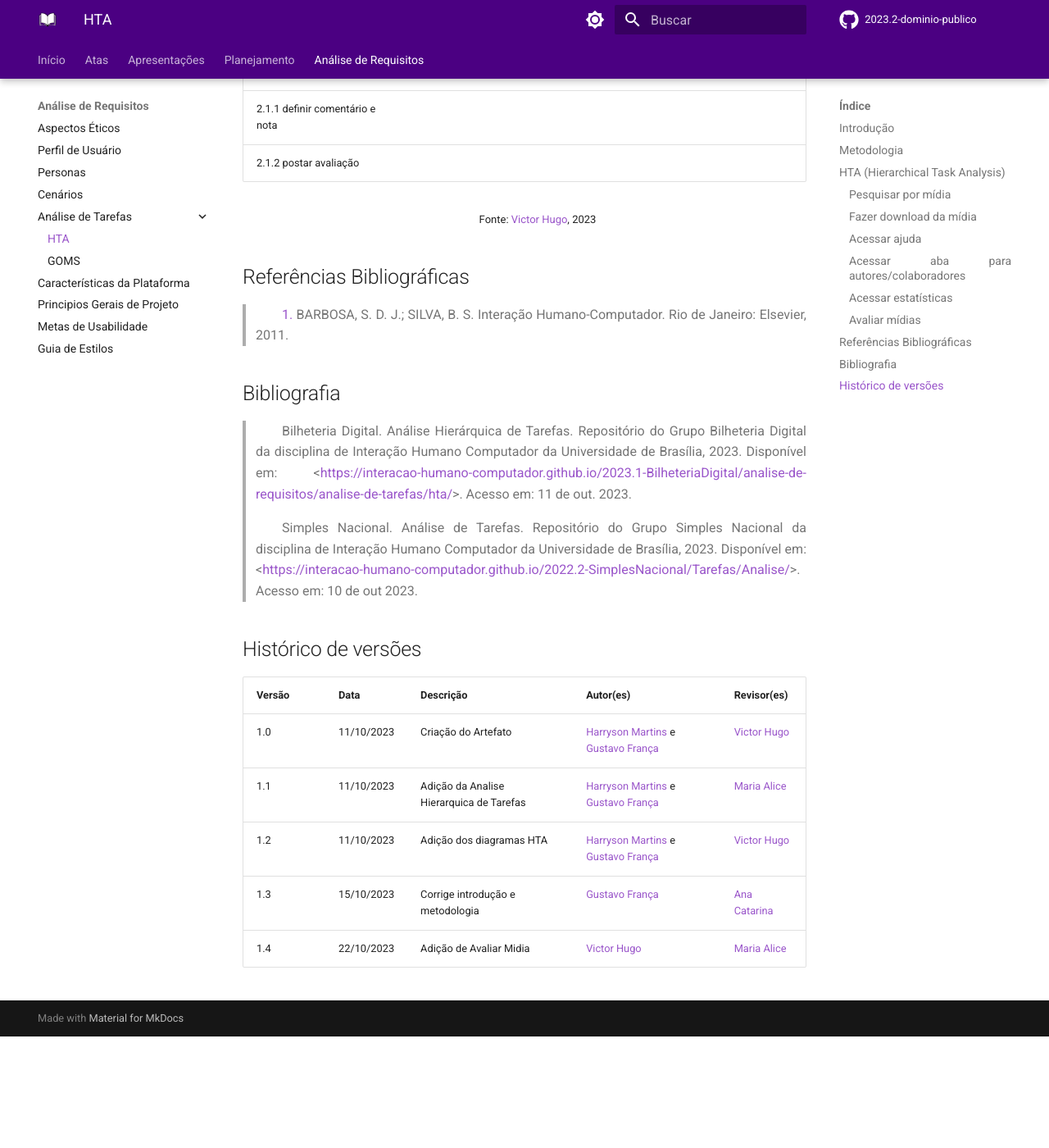
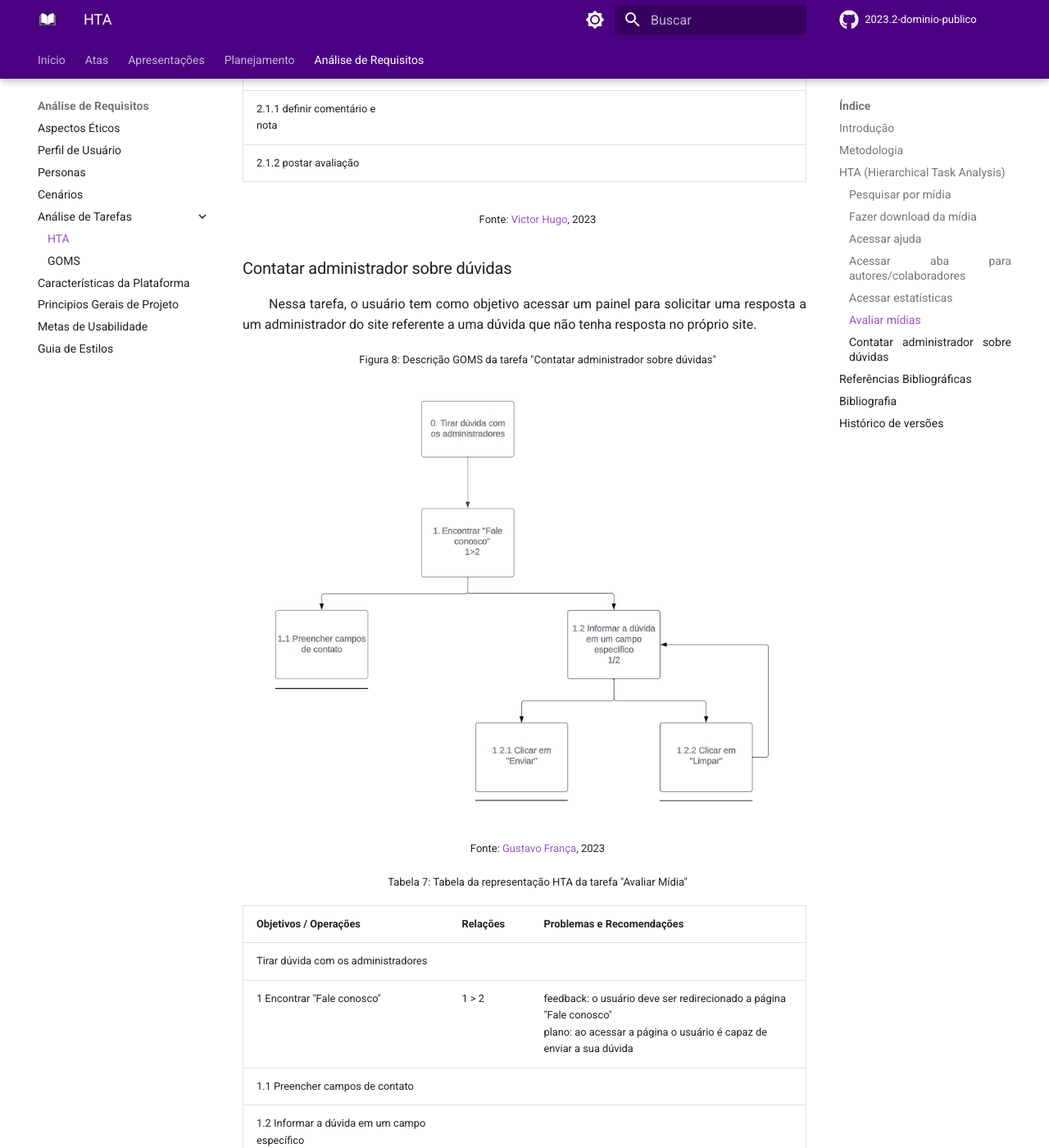
Before and after one commit to Interacao-Humano-Computador/2023.2-Dominio-Publico, an MkDocs documentation site: the page built from docs/analise_de_requisitos/analise_de_tarefas/hta.md, in a window 1280 px wide and 1400 px high, scrolled down 9091 px. Shown: the whole window at 82% size. Built offline with MkDocs 1.6.1 and Material for MkDocs 9.7.7, drawn with Linux system fonts in a browser that asks for light colours; comment, search, counter and statistics services are not loaded; before the commit the page ends 10355 px from its top, so only the background shows below that; some of the changed text lies outside the part shown.

Commit message:
adiciona tarefa no hta e goms

```diff
--- a/docs/analise_de_requisitos/analise_de_tarefas/hta.md
+++ b/docs/analise_de_requisitos/analise_de_tarefas/hta.md
@@ -177,6 +177,30 @@ Nesta tarefa, o objetivo do usuário é avaliar as midias que já foram consumid
 
 <font size="2"><p style="text-align: center">Fonte: [Victor Hugo](https://github.com/ViictorHugoo), 2023</p></font>
 
+### Contatar administrador sobre dúvidas
+
+Nessa tarefa, o usuário tem como objetivo acessar um painel para solicitar uma resposta a um administrador do site referente a uma dúvida que não tenha resposta no próprio site.
+
+<font size="2"><p style="text-align: center">Figura 8: Descrição GOMS da tarefa "Contatar administrador sobre dúvidas"</p></font>
+
+![GOMSContatoAdmin](../../assets/analise_de_requisitos/HTAContatoAdmin.png)
+
+<font size="2"><p style="text-align: center">Fonte: [Gustavo França](https://github.com/gustavofbs), 2023</p></font>
+
+<font size="2"><p style="text-align: center">Tabela 7: Tabela da representação HTA da tarefa "Avaliar Mídia"</p></font>
+
+| Objetivos / Operações                               | Relações | Problemas e Recomendações                                                                                                                                              |
+| --------------------------------------------------- | -------- | ---------------------------------------------------------------------------------------------------------------------------------------------------------------------- |
+| Tirar dúvida com os administradores                     | | |
+| 1 Encontrar "Fale conosco"         |   1 > 2   | feedback: o usuário deve ser redirecionado a página "Fale conosco" <br> plano: ao acessar a página o usuário é capaz de enviar a sua dúvida  |
+| 1.1 Preencher campos de contato     | |  |
+| 1.2 Informar a dúvida em um campo específico     ||
+| 1.2.1  Clicar em "Enviar"             |  1 / 2    | plano: o usuário deve poder enviar a sua dúvida  |
+| 1.2.2 Clicar em "Limpar"    | | plano: o usuário deve poder limpar o campo sobre a sua dúvida |
+
+
+<font size="2"><p style="text-align: center">Fonte: [Gustavo França](https://github.com/gustavofbs), 2023</p></font>
+
 ## Referências Bibliográficas
 
 > <a id="FRM3" href="#anchor_1">1.</a> BARBOSA, S. D. J.; SILVA, B. S. Interação Humano-Computador. Rio de Janeiro: Elsevier, 2011.
```
Also changed, not shown: docs/analise_de_requisitos/analise_de_tarefas/goms.md (+10 -0 lines), docs/assets/analise_de_requisitos/GOMSContatoAdmin.png (added), docs/assets/analise_de_requisitos/HTAContatoAdmin.png (added).
